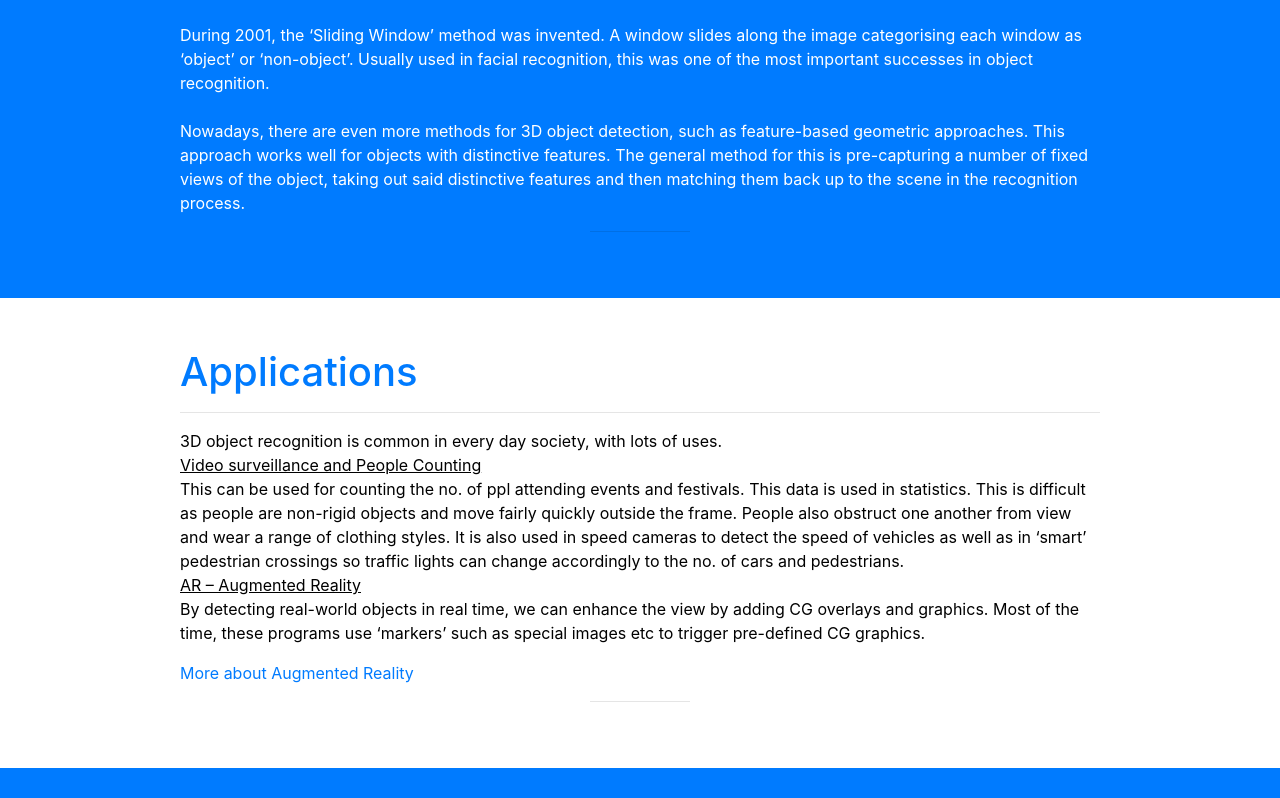
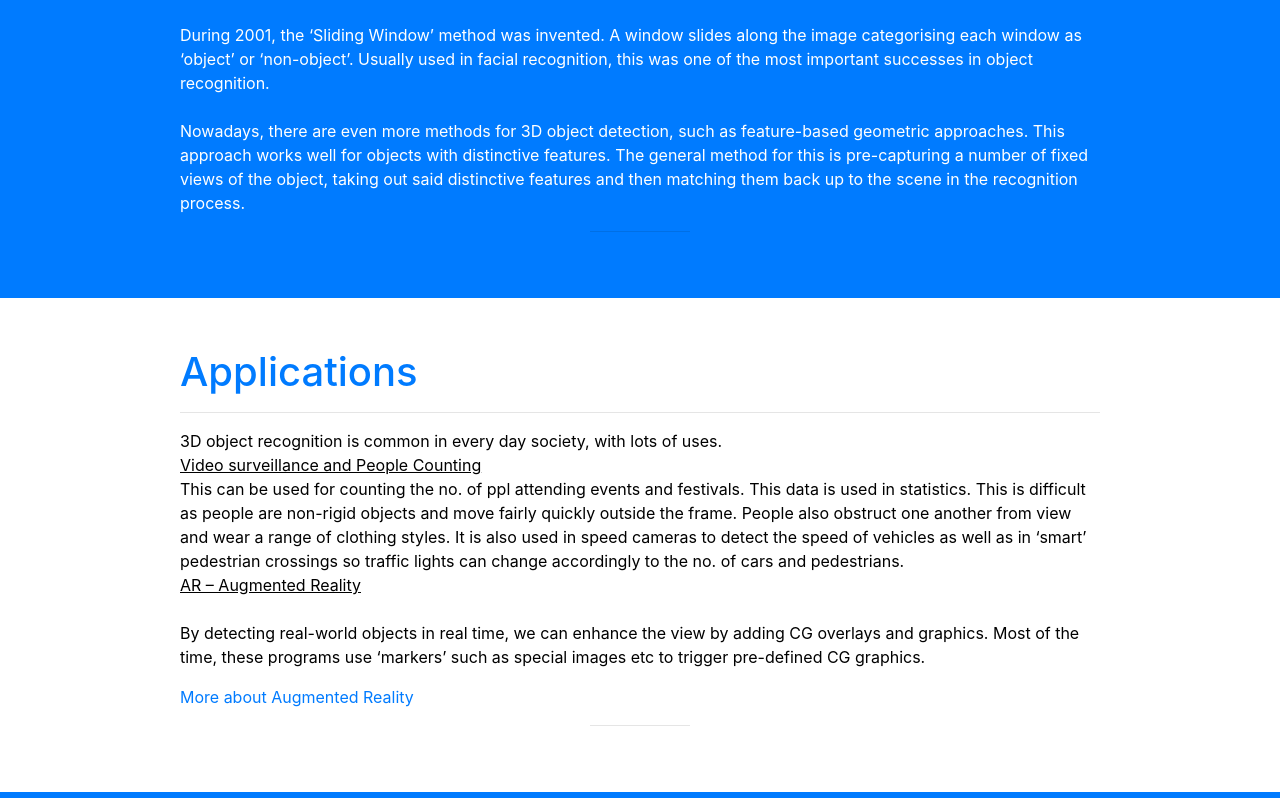
Before and after one commit to zipy124/ENGS102P-23, a website with bundled scripts: page 3d.html in a window 1280 px wide. Shown: the part 1004-1802 px from the top of the page. Built offline with nearby package versions, Linux system fonts and the light colour scheme.

Commit message:
Update 3d.html

```diff
--- a/3d.html
+++ b/3d.html
@@ -112,7 +112,7 @@
                 <u>Video surveillance and People Counting</u><br>
             This can be used for counting the no. of ppl attending events and festivals. This data is used in statistics. This is difficult as people are non-rigid objects and move fairly quickly outside the frame. People also obstruct one another from view and wear a range of clothing styles.
             It is also used in speed cameras to detect the speed of vehicles as well as in ‘smart’ pedestrian crossings so traffic lights can change accordingly to the no. of cars and pedestrians.<br>
-                <u>AR – Augmented Reality</u><br>
+                <u>AR – Augmented Reality</u><br><br>
             By detecting real-world objects in real time, we can enhance the view by adding CG overlays and graphics. Most of the time, these programs use ‘markers’ such as special images etc to trigger pre-defined CG graphics.
             </p>
             <a href="https://virtualrealitypop.com/object-recognition-in-augmented-reality-8f7f17127a7a">More about Augmented Reality</a>
```
